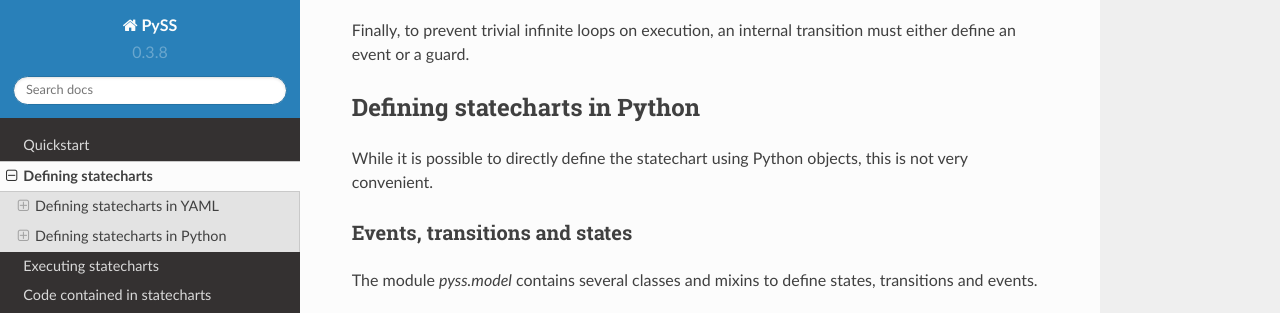
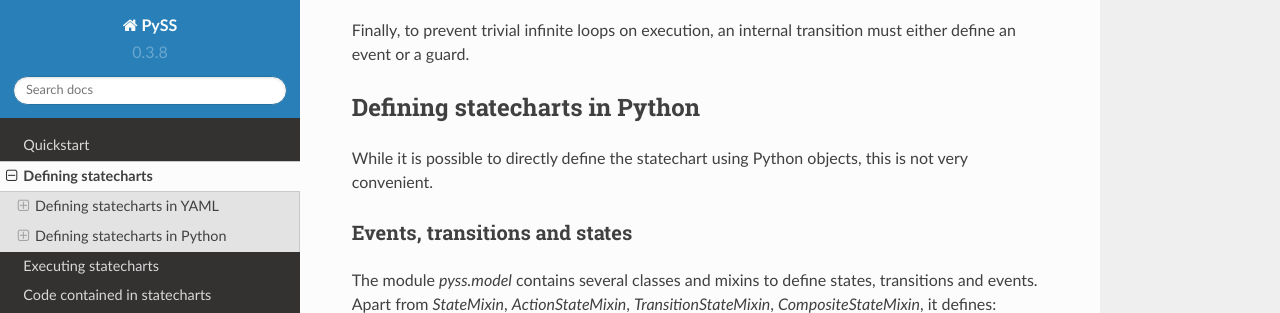
Before and after one commit to AlexandreDecan/sismic, a Sphinx documentation site: the page built from docs/format.rst, in a window 1280 px wide and 900 px high, scrolled down 3266 px, cut to the strip 0-313 px from the top of the window. Built offline with Sphinx 7.4.7 and the Read the Docs theme 2.0.0, drawn with Linux system fonts in a browser that asks for light colours.

Commit message:
Specify the mixins that are available in doc

```diff
--- a/docs/format.rst
+++ b/docs/format.rst
@@ -184,7 +184,7 @@ Events, transitions and states
 ******************************
 
 The module `pyss.model` contains several classes and mixins to define
-states, transitions and events.
+states, transitions and events. Apart from `StateMixin`, `ActionStateMixin`, `TransitionStateMixin`, `CompositeStateMixin`, it defines:
 
 .. automodule:: pyss.model
     :members: Event, Transition, BasicState, CompoundState, OrthogonalState, HistoryState, FinalState
```
